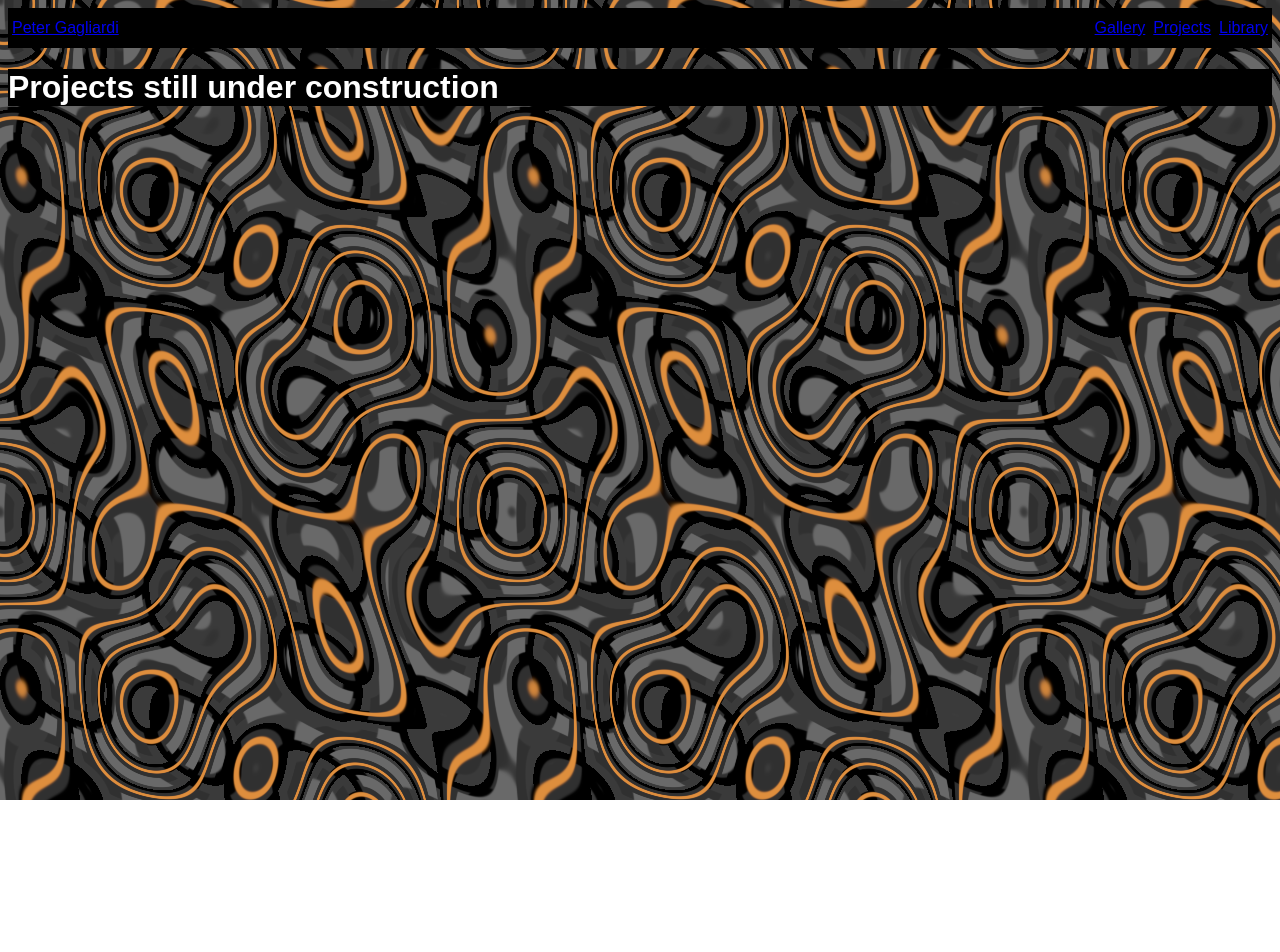
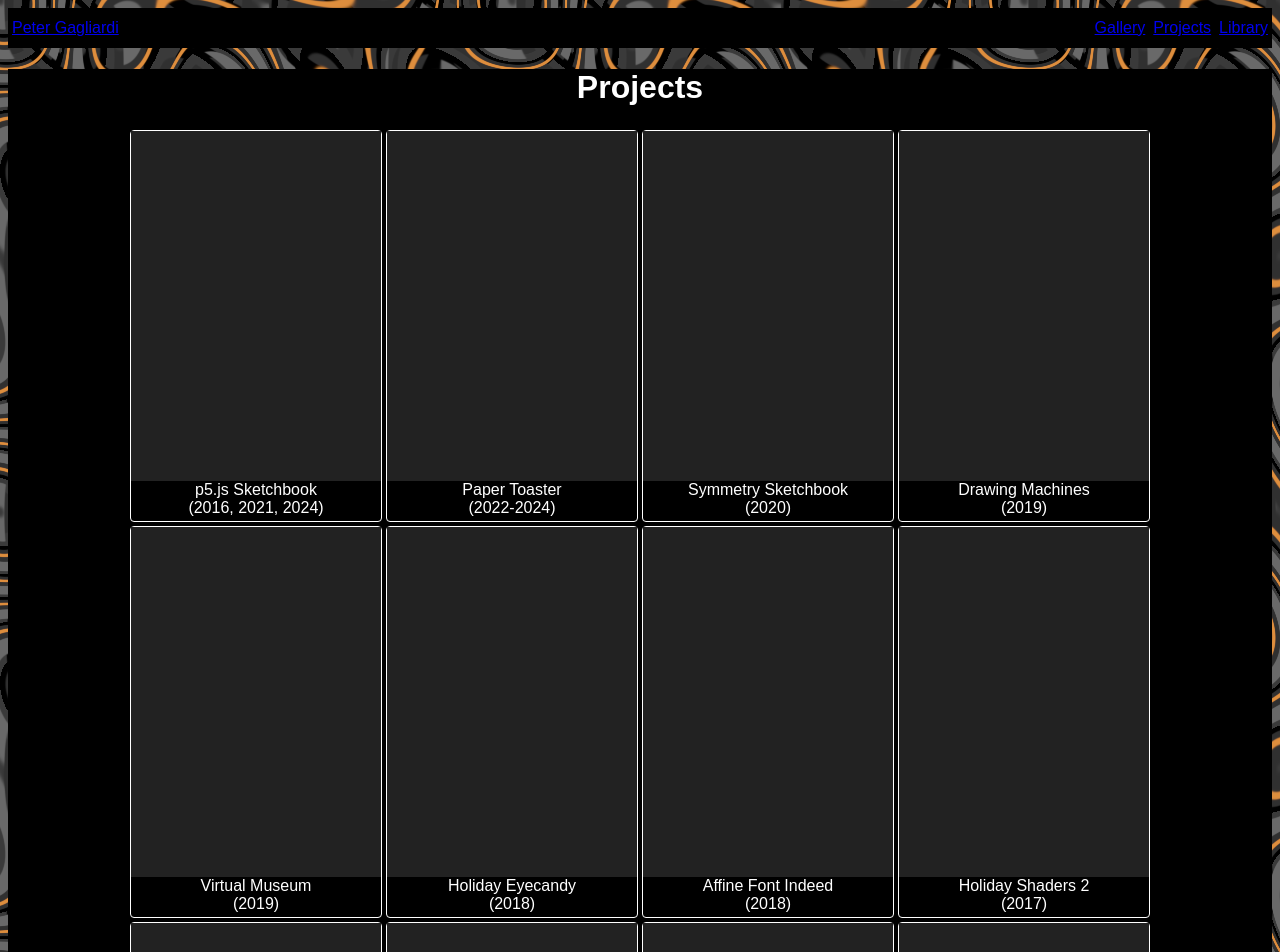
Before and after one commit to ptrgags/ptrgags.github.io, a Vue app: page /projects in a window 1280 px wide. Shown: the top 952 px of the page. Before the commit the page ends 800 px from the top, so only its background shows below. Built offline with nearby package versions, Linux system fonts and the light colour scheme.

Commit message:
Flesh out projects page

```diff
--- a/src/data/projects.ts
+++ b/src/data/projects.ts
@@ -0,0 +1,127 @@
+export interface Project {
+    // Human-readable title for the project
+    title: string
+    // Years the project was active, as I wish it to appear on my website
+    // in human-readable form
+    years: string
+    // Sort key, in the format YYYY-MM:NN
+    // where YYYY-MM is the month the project was most recently updated, and
+    // NNN is a 0-padded number to uniquely identify the project (if multiple
+    // were updated in the same month)
+    sort_key: string
+    // GitHub repo name
+    github_repo_name: string
+    // If the project has a demo link, put it here
+    demo_link?: string
+    // If the project should be visible in the list. This is useful
+    // if I'm still working on something
+    show: boolean
+}
+
+export const PROJECTS: Project[] = [
+    {
+        title: "Paper Toaster",
+        years: "2022-2024",
+        sort_key: "2024-01:01",
+        github_repo_name: "paper-toaster",
+        show: true
+    },
+    {
+        title: "p5.js Sketchbook",
+        years: "2016, 2021, 2024",
+        sort_key: "2024-01:02",
+        github_repo_name: "p5-sketchbook",
+        show: true,
+    },
+    {
+        title: "Holiday Shaders 2",
+        years: "2017",
+        sort_key: "2017-12:01",
+        github_repo_name: "holiday-shaders2",
+        demo_link: "https://holiday2.shaders.dev",
+        show: true,
+    },
+    {
+        title: "Holiday Shaders",
+        years: "2016",
+        sort_key: "2016-12:01",
+        github_repo_name: "holiday-shaders2",
+        demo_link: "https://holiday.shaders.dev",
+        show: true,
+    },
+    {
+        title: "Symmetry Sketchbook",
+        years: "2020",
+        sort_key: "2020-05:01",
+        github_repo_name: "symmetry-sketchbook",
+        show: true,
+    },
+    {
+        title: "Virtual Museum",
+        years: "2019",
+        sort_key: "2019-08:01",
+        github_repo_name: "virtual-musum",
+        show: true,
+    },
+    {
+        title: "Affine Font Indeed",
+        years: "2018",
+        sort_key: "2018-08:01",
+        github_repo_name: "affine-font-indeed",
+        show: true,
+    },
+    {
+        title: "Drawing Machines",
+        years: "2019",
+        sort_key: "2019-10:01",
+        github_repo_name: "drawing-machines",
+        show: true,
+    },
+    {
+        title: "Holiday Eyecandy",
+        years: "2018",
+        sort_key: "2018-12:01",
+        github_repo_name: "holiday-eyecandy",
+        show: true,
+    },
+    {
+        title: "Ant Farm",
+        years: "2015",
+        sort_key: "2015-12:01",
+        github_repo_name: "ant-farm",
+        show: true,
+    },
+    {
+        title: "Barter",
+        years: "2014, 2016",
+        sort_key: "2016-09:01",
+        github_repo_name: "ant-farm",
+        show: true,
+    },
+    {
+        title: "Spin-o-Sketch",
+        years: "2014",
+        sort_key: "2014-11:01",
+        demo_link: "https://ptrgags.dev/spin-o-sketch/",
+        github_repo_name: "spin-o-sketch",
+        show: true,
+    },
+    {
+        title: "Stretchy Blocks",
+        years: "2024",
+        sort_key: "2024-01:03",
+        github_repo_name: "stretchy-blocks",
+        show: false,
+    },
+    {
+        title: "Eloquent",
+        years: "2024",
+        sort_key: "2024-01:04",
+        github_repo_name: "eloquent",
+        show: false,
+    }
+]
+
+export const PROJECTS_NEWEST_FIRST = [...PROJECTS].sort(
+    (a: Project, b: Project) => b.sort_key.localeCompare(a.sort_key)
+)
--- a/src/views/ProjectsView.vue
+++ b/src/views/ProjectsView.vue
@@ -1,3 +1,45 @@
+<script setup lang="ts">
+    import { PROJECTS_NEWEST_FIRST } from '@/data/projects';
+</script>
+
 <template>
-    <h1>Projects still under construction</h1>
+    <h1 class="centered">Projects</h1>
+    <div class="tableau">
+        <template v-for="project in PROJECTS_NEWEST_FIRST">
+            <div v-if="project.show" class="card">
+                <div class="card-thumbnail"></div>
+                <div class="card-text centered">{{ project.title }}<br />({{ project.years }})</div>
+            </div>
+        </template>
+    </div>
 </template>
+
+<style>
+    .centered {
+        text-align: center;
+    }
+
+    .tableau {
+        display: flex;
+        flex-direction: row;
+        flex-wrap: wrap;
+        justify-content: center;
+    }
+
+    .card {
+        border: 1px solid white;
+        border-radius: 4px;
+        margin: 2px;
+        display: inline-block;
+    }
+
+    .card-thumbnail {
+        width: 250px;
+        height: 350px;
+        background-color: #222222;
+    }
+
+    .card-text {
+        height: 40px;
+    }
+</style>
```
